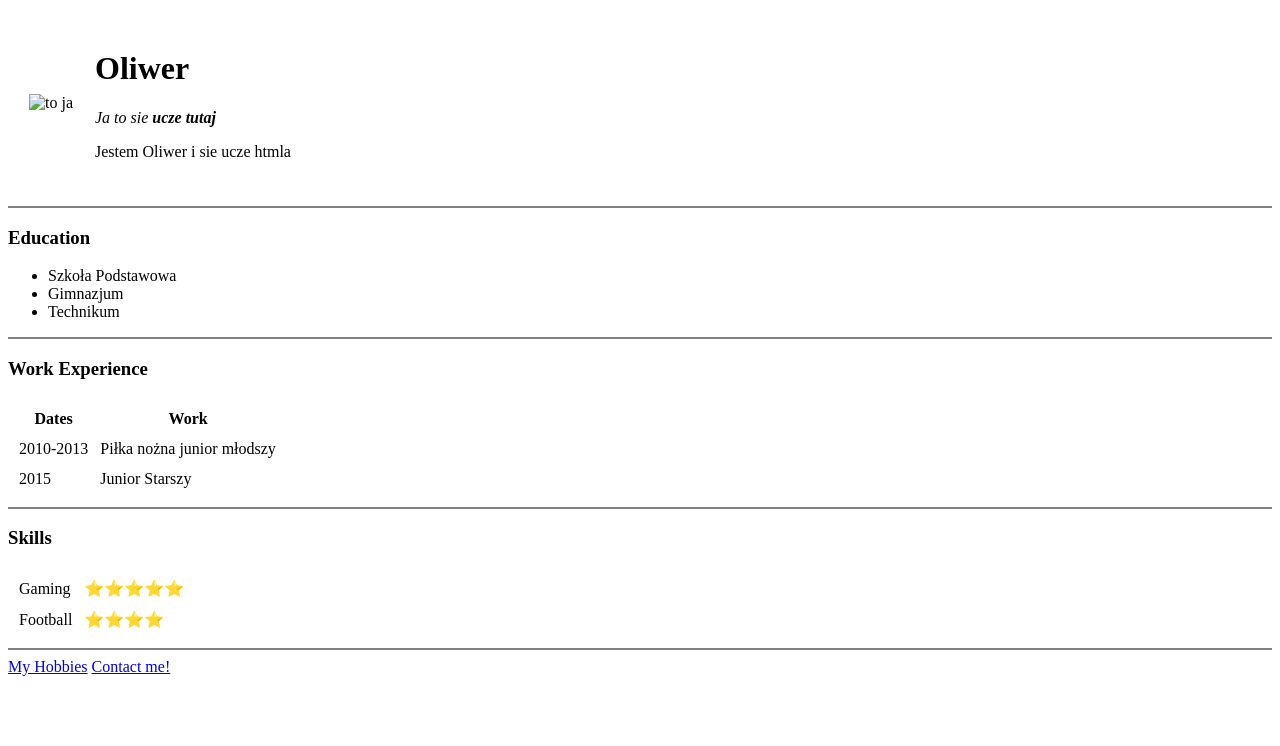
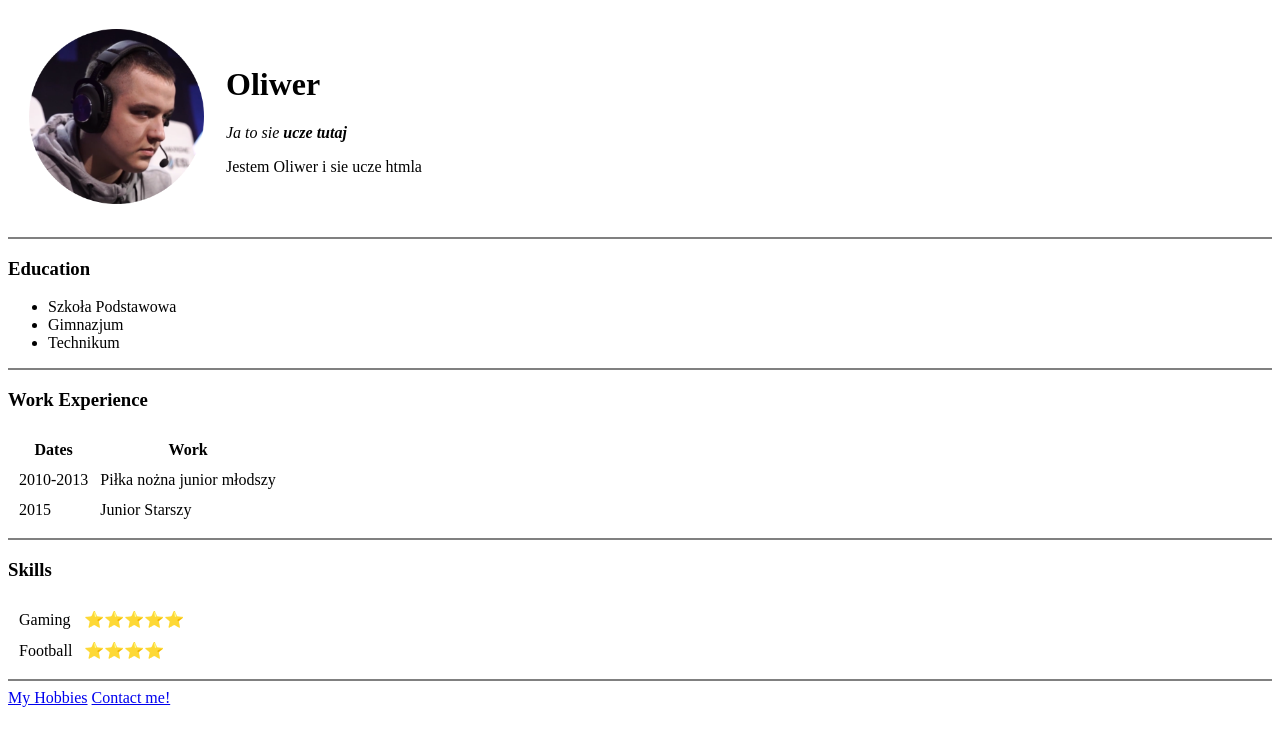
Before and after one commit to wejru/cv, a plain HTML site: page index.html in a window 1280 px wide. Drawn offline with Linux system fonts and the light colour scheme.

Commit message:
Update index.html

```diff
--- a/index.html
+++ b/index.html
@@ -9,7 +9,7 @@
 <body>
   <table cellspacing="20">
     <tr>
-      <td><img src="images/oliwer1.png" alt="to ja" width="175" height="175"></td>
+      <td><img src="oliwer1.png" alt="to ja" width="175" height="175"></td>
       <td>
         <h1>Oliwer</h1>
         <p><em>Ja to sie <strong>ucze tutaj</strong></em></p>
```
